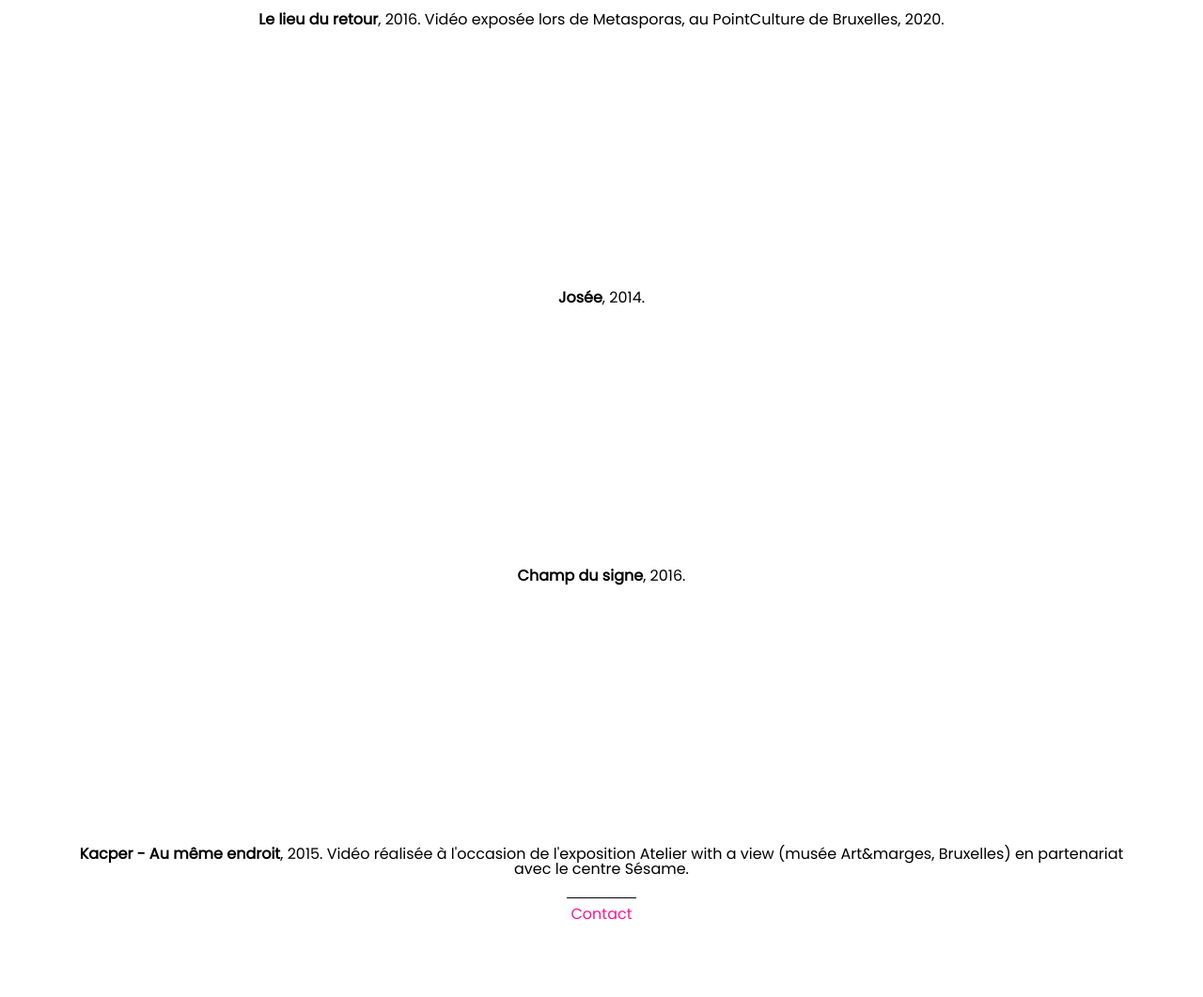
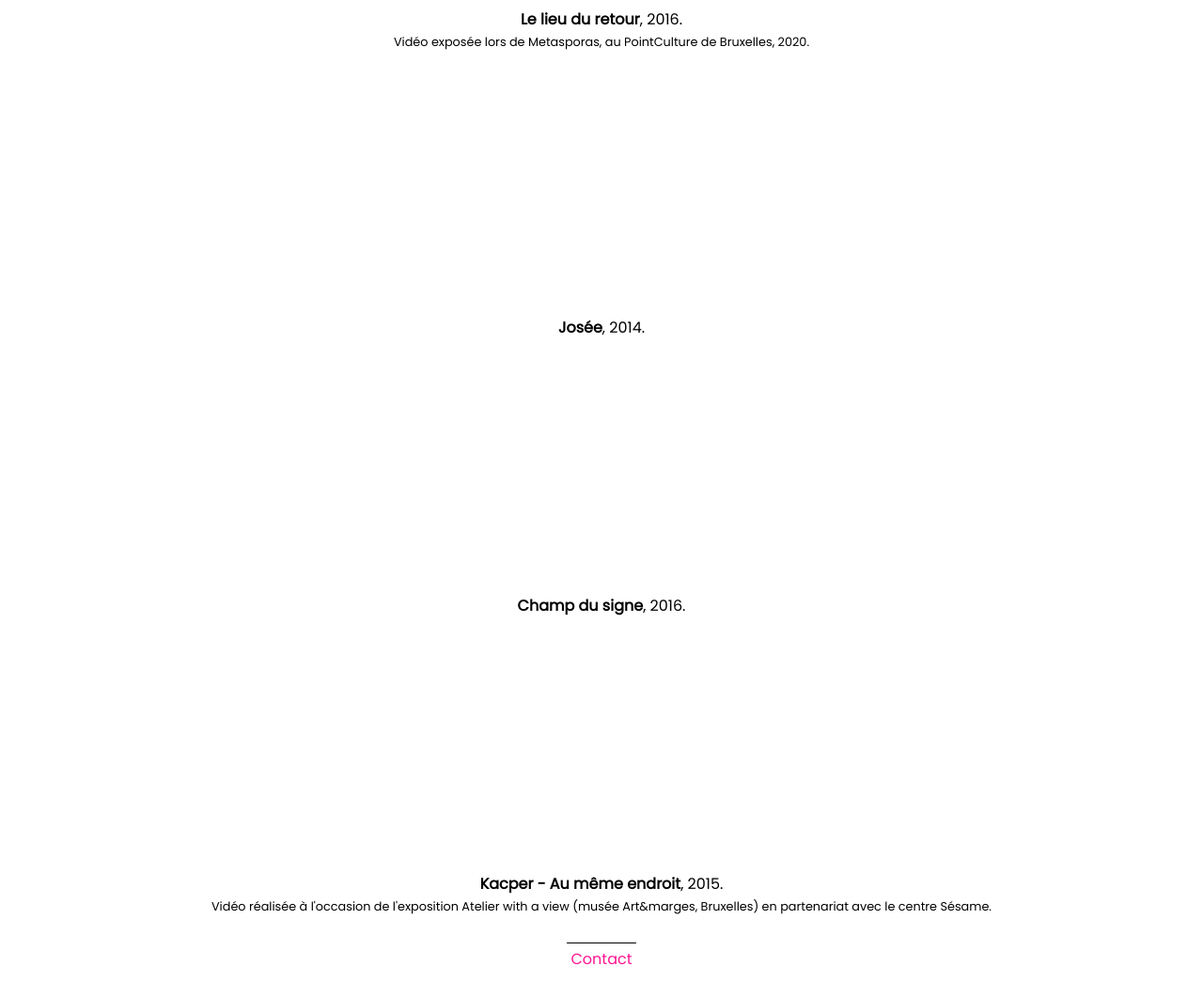
Before and after one commit to LaraMi92/react-portfolio-app, a React app: page /videos in a window 1280 px wide. Shown: the part 380-1441 px from the top of the page at 94% size. Before the commit the page ends 1393 px from the top, so only its background shows below. Built offline with nearby package versions, Linux system fonts and the light colour scheme.

Commit message:
style vidéos description

```diff
--- a/src/components/Videos/index.js
+++ b/src/components/Videos/index.js
@@ -16,7 +16,9 @@ const Videos = () => (
         height="100%"
       />
     </div>
-    <div> <span className="bold">Le lieu du retour</span>, 2016. Vidéo exposée lors de Metasporas, au PointCulture de Bruxelles, 2020. </div>
+    <div> <span className="bold">Le lieu du retour</span>, 2016.
+      <p className="smaller">Vidéo exposée lors de Metasporas, au PointCulture de Bruxelles, 2020.</p>
+    </div>
     <div className="player-wrapper">
       <ReactPlayer
         url="https://youtu.be/3wEWla-6aEc"
@@ -43,7 +45,11 @@ const Videos = () => (
         height="100%"
       />
     </div>
-    <div><span className="bold">Kacper - Au même endroit</span>, 2015. Vidéo réalisée à l'occasion de l'exposition Atelier with a view (musée Art&marges, Bruxelles) en partenariat avec le centre Sésame.  </div>
+    <div><span className="bold">Kacper - Au même endroit</span>, 2015.
+      <p className="smaller">Vidéo réalisée à l'occasion de l'exposition Atelier with a view (musée Art&marges, Bruxelles)
+        en partenariat avec le centre Sésame.
+      </p>
+    </div>
   </div>
 );
 
--- a/src/components/Videos/videos.scss
+++ b/src/components/Videos/videos.scss
@@ -16,6 +16,12 @@
   font-weight: bold;
 }
 
+.smaller {
+  font-size: .8em;
+  padding: .6em;
+  line-height: 1.3em;
+}
+
 @media screen and (max-width: 480px){
   .videos{
     width: 90vw;
```
